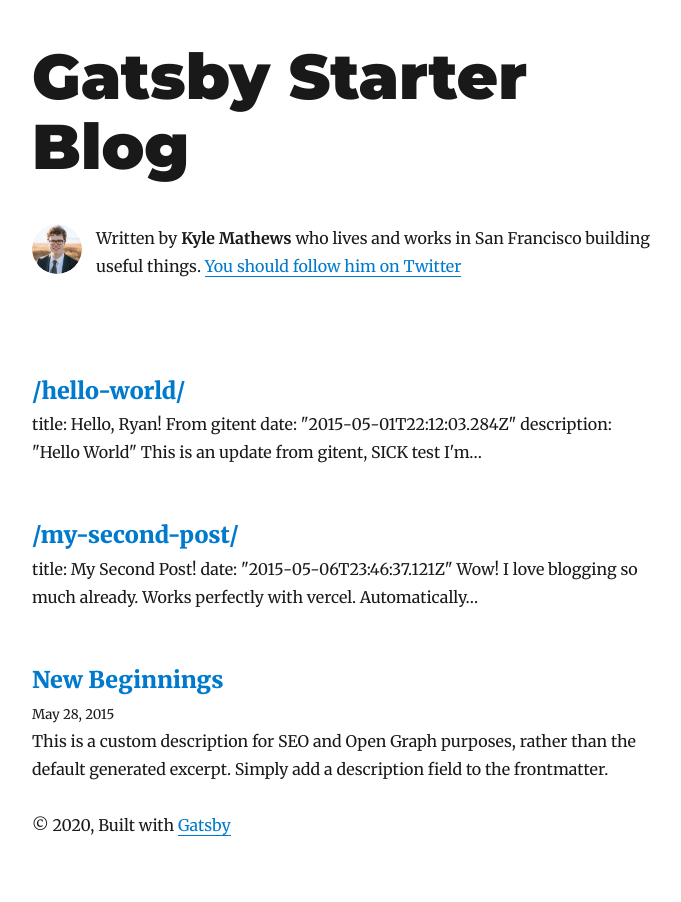
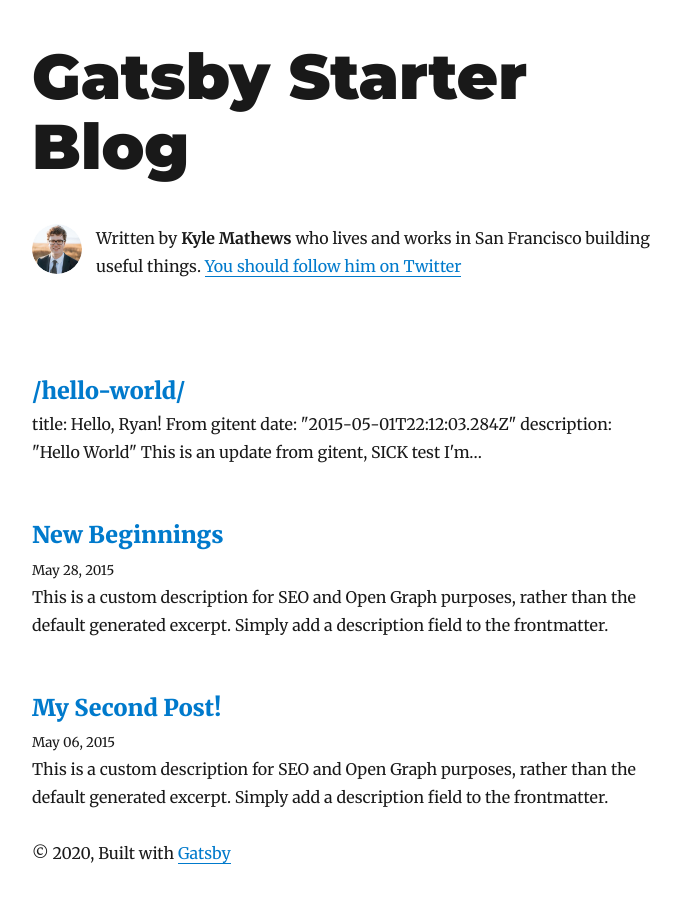
Before and after one commit to rlindskog/gatsby-blog-starter, a Gatsby site: page / in a window 1280 px wide. Shown: the whole page, without its empty margins (293-974 px from the left). Before the commit the page ends 881 px from the top, so only its background shows below. Built offline with nearby package versions, Linux system fonts and the light colour scheme; Gatsby itself is replaced by a stand-in of ours; some packages are replaced by stand-ins of ours.

Commit message:
Update index.md

```diff
--- a/content/blog/my-second-post/index.md
+++ b/content/blog/my-second-post/index.md
@@ -1,8 +1,10 @@
-- - -
-
-## title: My Second Post!
-
-date: "2015-05-06T23:46:37.121Z"
+---
+title: My Second Post!
+date: '2015-05-06T23:46:37.121Z'
+description: >-
+  This is a custom description for SEO and Open Graph purposes, rather than the
+  default generated excerpt. Simply add a description field to the frontmatter.
+---
 
 Wow! I love blogging so much already.
 
```
